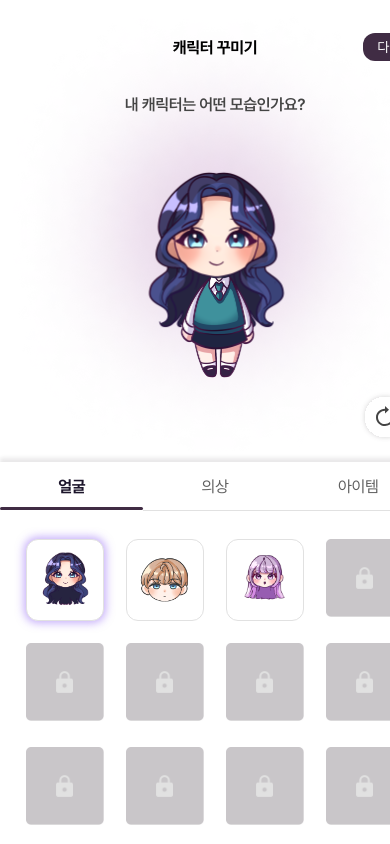
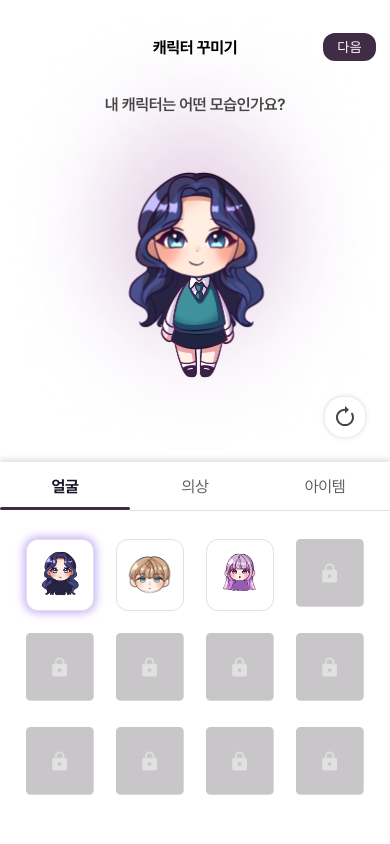
Before and after one commit to KUIT-Pleiades/Pleiades-Web-FrontEnd, a React (Vite) app: page /settings in a window 390 px wide. Built offline with nearby package versions, Linux system fonts and the light colour scheme.

Commit message:
Fix: Adjust page layout for mobile devices

```diff
--- a/src/pages/Settings/CharacterSetUp.module.scss
+++ b/src/pages/Settings/CharacterSetUp.module.scss
@@ -8,10 +8,15 @@ button {
     cursor: pointer
 }
 
+.characterSetUpContainer{
+    width: clamp(375px, 100dvw, 428px);
+    height: clamp(667px, 100dvh, 926px);
+}
+
 .showCharacter {
     font-family: "Pretendard";
     position: relative;
-    width: clamp(430px, 100%, 100%);
+    width: 100%;
     height: 461.55px;
 }
 
@@ -109,7 +114,7 @@ button {
 }
 
 .setCharacter {
-    width: clamp(430px, 100%, 100%);
+    width: 100%;
     background: #FFF;
     font-family: "Pretendard";
     box-shadow: 0px -4px 4px 0px rgba(41, 34, 41, 0.10);
--- a/src/pages/Settings/CharacterSetUp.tsx
+++ b/src/pages/Settings/CharacterSetUp.tsx
@@ -35,7 +35,7 @@ const CharacterSetUp = ({ onNext }: CharacterSetUpProps) => {
   // 다음 버튼 클릭 시, 다음 페이지로 이동, 현재 상태를 저장
 
   return (
-    <>
+    <div className={s.characterSetUpContainer}>
       <div className={s.showCharacter}>
         <p className={s.pHeader}>캐릭터 꾸미기</p>
         <button className={s.nextBtn} onClick={onNext}>
@@ -266,7 +266,7 @@ const CharacterSetUp = ({ onNext }: CharacterSetUpProps) => {
           )}
         </div>
       </div>
-    </>
+    </div>
   );
 };
 
--- a/src/pages/Settings/ProfileSetUp.tsx
+++ b/src/pages/Settings/ProfileSetUp.tsx
@@ -43,7 +43,7 @@ const ProfileSetUp = ({
 
 
   return (
-    <>
+    <div className={s.profileSetUpContainer}>
       <div className={s.showCharacter}>
         <button className={s.previousBtn} onClick={onPrev}>
           이전
@@ -101,7 +101,7 @@ const ProfileSetUp = ({
           />
         </div>
       </div>
-    </>
+    </div>
   );
 };
 
--- a/src/pages/Settings/backgroundSetUp.module.scss
+++ b/src/pages/Settings/backgroundSetUp.module.scss
@@ -23,8 +23,8 @@ button {
 	margin: 0;
 	padding: 0;
 	min-height: 100vh;
-	width: 100vw;
-	max-width: 1200px;
+	width: clamp(375px, 100dvw, 428px);
+    height: clamp(667px, 100dvh, 926px);
 	display: flex;
 	flex-direction: column;
 }
@@ -32,7 +32,7 @@ button {
 
 .showCharacter {
 	position: relative;
-	width: clamp(430px, 100%, 1200px);
+	width: 100%;
 	height: 373.55px;
 	font-family: "Pretendard", sans-serif;
 	display: flex;
--- a/src/pages/Settings/profileSetUp.module.scss
+++ b/src/pages/Settings/profileSetUp.module.scss
@@ -8,10 +8,14 @@ button {
   cursor: pointer
 }
 
+.profileSetUpContainer{
+  width: clamp(375px, 100dvw, 428px);
+  height: clamp(667px, 100dvh, 926px);
+}
 
 .showCharacter {
   position: relative;
-  width: clamp(430px, 100%, 1200px);
+  width: 100%;
   height: 373.55px;
   font-family: "Pretendard", sans-serif;
 
@@ -120,7 +124,7 @@ button {
 
 .inputContainer {
   position: relative;
-  width: clamp(430px, 100%, 1200px);
+  width: 100%;
   top: 0px;
   height: 474px;
   display: flex;
@@ -165,7 +169,7 @@ button {
   padding: 0 14px;
   display: flex;
   flex-direction: column;
-  width: 430px;
+  width: 100%;
   box-sizing: border-box;
 
   .id {
@@ -185,7 +189,6 @@ button {
 
   .idInput {
     margin: 23px 0px;
-    width: inherit;
     text-indent: 26px;
     border-radius: 15px;
     border: 1px solid #BEAADD;
@@ -217,7 +220,7 @@ button {
 .checkBtn {
   position: absolute;
   top: 43px;
-  left: 345px;
+  right: 40px;
   color: #444;
   text-align: center;
   font-family: Pretendard;
@@ -238,7 +241,7 @@ button {
   padding: 0 14px;
   display: flex;
   flex-direction: column;
-  width: 430px;
+  width: 100%;
   box-sizing: border-box;
 
   .age {
```
